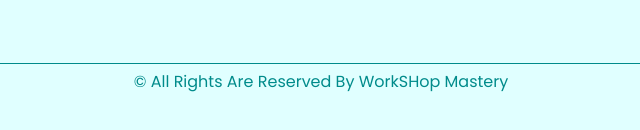
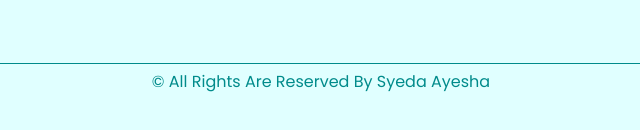
Before and after one commit to Syedaa-Ayesha/backgroundGenerator, a plain HTML site: page index.html in a window 1280 px wide. Shown: the part 602-732 px from the top of the page, 319-959 px from the left. Drawn offline with Linux system fonts and the light colour scheme.

Commit message:
Copyright Finalize

```diff
--- a/index.html
+++ b/index.html
@@ -23,7 +23,7 @@
             <p id="color-2" class="colors"></p>
         </div>
         <footer id="footer">
-            <span>© All Rights Are Reserved By WorkSHop Mastery</span>
+            <span>© All Rights Are Reserved By Syeda Ayesha</span>
         </footer>
     </div>
 
```
